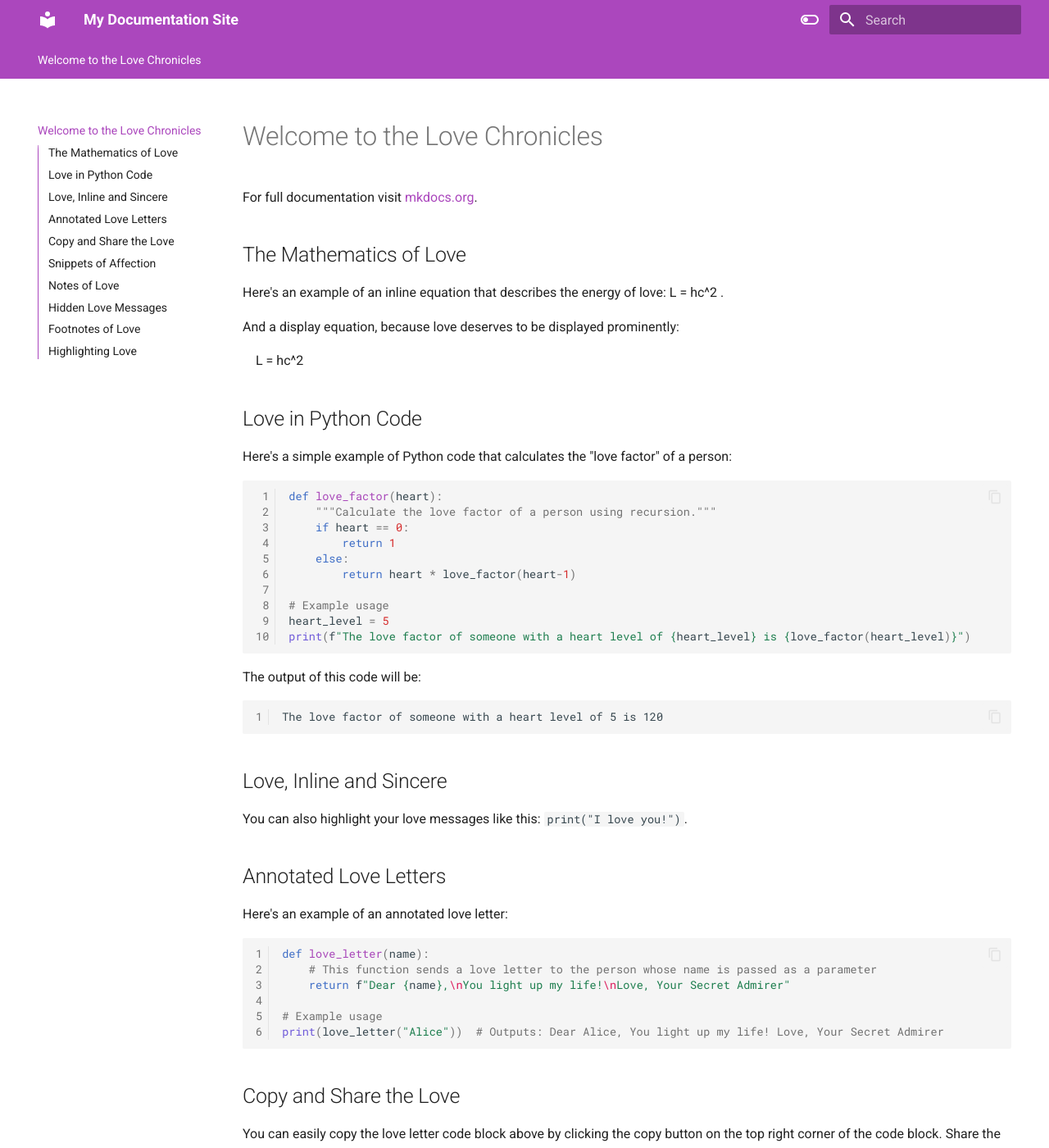
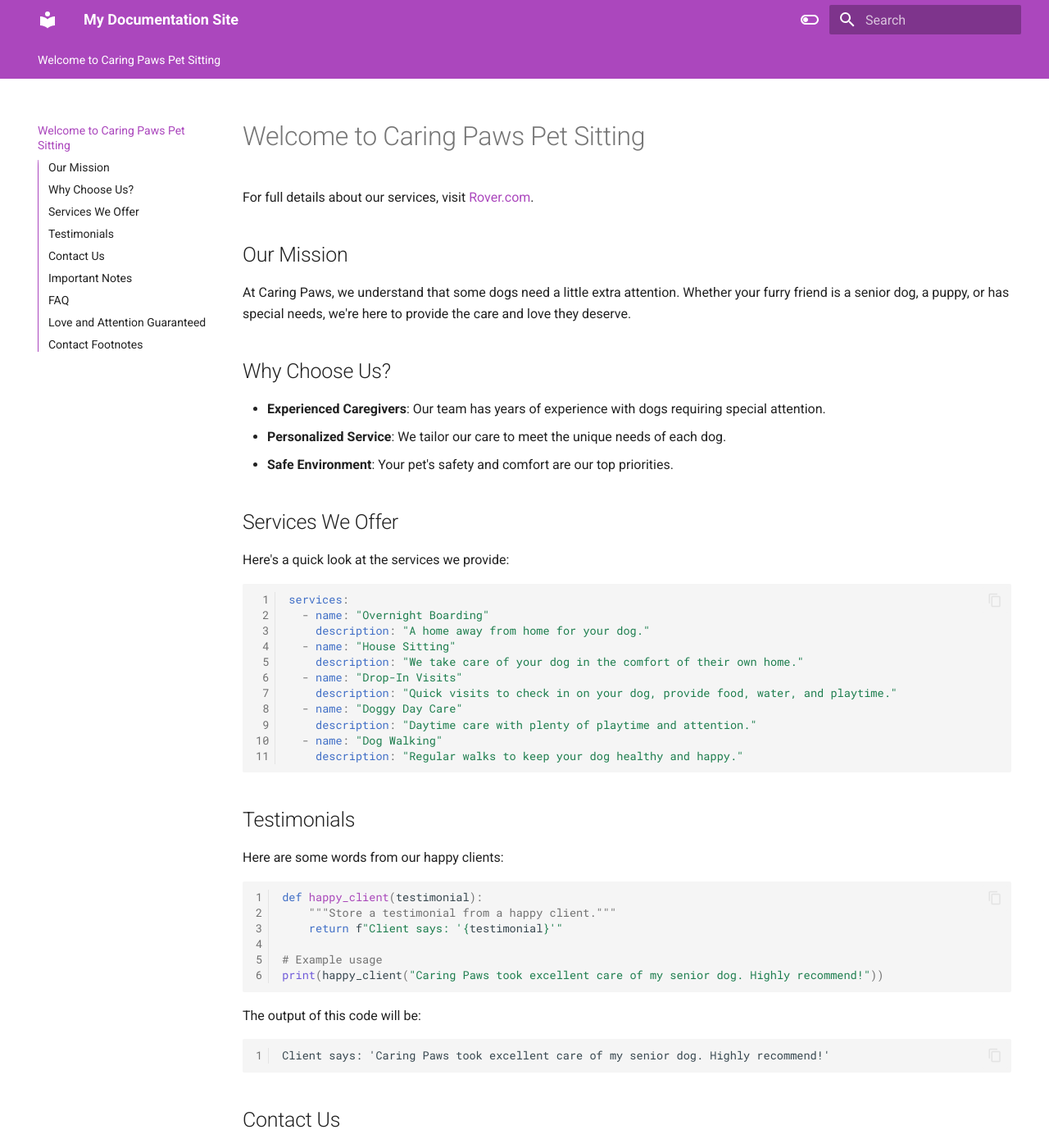
Before and after one commit to crazystorm720/mkdocs, an MkDocs documentation site: the page built from docs/index.md, in a window 1280 px wide and 1400 px high. Shown: the whole window at 82% size. Built offline with MkDocs 1.6.1 and Material for MkDocs 9.7.7, drawn with Linux system fonts in a browser that asks for light colours; nearby versions of some CDN libraries; some of the changed text lies outside the part shown.

Commit message:
update index.md

````diff
--- a/docs/index.md
+++ b/docs/index.md
@@ -1,91 +1,97 @@
-# Welcome to the Love Chronicles
+# Welcome to Caring Paws Pet Sitting
 
-For full documentation visit [mkdocs.org](https://www.mkdocs.org).
+For full details about our services, visit [Rover.com](https://www.rover.com).
 
-## The Mathematics of Love
+## Our Mission
 
-Here's an example of an inline equation that describes the energy of love: \( L = hc^2 \).
+At Caring Paws, we understand that some dogs need a little extra attention. Whether your furry friend is a senior dog, a puppy, or has special needs, we're here to provide the care and love they deserve.
 
-And a display equation, because love deserves to be displayed prominently:
+## Why Choose Us?
 
-\[ L = hc^2 \]
+- **Experienced Caregivers**: Our team has years of experience with dogs requiring special attention.
+- **Personalized Service**: We tailor our care to meet the unique needs of each dog.
+- **Safe Environment**: Your pet's safety and comfort are our top priorities.
 
-## Love in Python Code
+## Services We Offer
 
-Here's a simple example of Python code that calculates the "love factor" of a person:
+Here's a quick look at the services we provide:
+
+```yaml
+services:
+  - name: "Overnight Boarding"
+    description: "A home away from home for your dog."
+  - name: "House Sitting"
+    description: "We take care of your dog in the comfort of their own home."
+  - name: "Drop-In Visits"
+    description: "Quick visits to check in on your dog, provide food, water, and playtime."
+  - name: "Doggy Day Care"
+    description: "Daytime care with plenty of playtime and attention."
+  - name: "Dog Walking"
+    description: "Regular walks to keep your dog healthy and happy."
+```
+
+## Testimonials
+
+Here are some words from our happy clients:
 
 ```python
-def love_factor(heart):
-    """Calculate the love factor of a person using recursion."""
-    if heart == 0:
-        return 1
-    else:
-        return heart * love_factor(heart-1)
+def happy_client(testimonial):
+    """Store a testimonial from a happy client."""
+    return f"Client says: '{testimonial}'"
 
 # Example usage
-heart_level = 5
-print(f"The love factor of someone with a heart level of {heart_level} is {love_factor(heart_level)}")
+print(happy_client("Caring Paws took excellent care of my senior dog. Highly recommend!"))
 ```
 
 The output of this code will be:
 
 ```
-The love factor of someone with a heart level of 5 is 120
+Client says: 'Caring Paws took excellent care of my senior dog. Highly recommend!'
 ```
 
-## Love, Inline and Sincere
+## Contact Us
 
-You can also highlight your love messages like this: `print("I love you!")`.
+You can also reach out to us directly using the following information:
 
-## Annotated Love Letters
-
-Here's an example of an annotated love letter:
-
-```python
-def love_letter(name):
-    # This function sends a love letter to the person whose name is passed as a parameter
-    return f"Dear {name},\nYou light up my life!\nLove, Your Secret Admirer"
-
-# Example usage
-print(love_letter("Alice"))  # Outputs: Dear Alice, You light up my life! Love, Your Secret Admirer
+```yaml
+contact:
+  email: caringpaws@example.com
+  phone: 555-1234
+  address: "123 Pet Lane, Dogtown, USA"
 ```
 
-## Copy and Share the Love
-
-You can easily copy the love letter code block above by clicking the copy button on the top right corner of the code block. Share the love!
-
-## Snippets of Affection
-
-You can include external snippets of affection with the `pymdownx.snippets` extension. Here's an example of including a snippet:
-
-```
-!!! include "path/to/love_snippet.py"
-```
-
-Ensure you have the file `love_snippet.py` in the specified path for this to work.
-
-## Notes of Love
+## Important Notes
 
 !!! note
-    This is a note of love. You can use it to highlight important expressions of affection.
+    Please ensure your dog is up-to-date on vaccinations before booking a stay with us.
 
-## Hidden Love Messages
-
-You can hide love messages in expandable details sections:
+## FAQ
 
 <details>
-<summary>Click to reveal a secret message</summary>
+<summary>What do I need to bring for my dog's stay?</summary>
 
-Here is some hidden love content that can be expanded and collapsed. You are loved!
+Please bring your dog's food, medications, favorite toys, and bedding. We want to make their stay as comfortable as possible.
 
 </details>
 
-## Footnotes of Love
+<details>
+<summary>Can you administer medications to my dog?</summary>
 
-Here's a statement with a footnote[^1].
+Yes, we are experienced in administering medications, including injections, pills, and topical treatments.
 
-[^1]: This is a loving footnote content.
+</details>
 
-## Highlighting Love
+## Love and Attention Guaranteed
 
-You can highlight your love notes using the `pymdownx.mark` extension. Here is some ==highlighted love==.
+We highlight your dog's needs using the `pymdownx.mark` extension. Here is some ==extra special care== your dog will receive:
+
+- Individual playtime
+- Regular potty breaks
+- Administering medications as needed
+- Extra cuddles and attention
+
+## Contact Footnotes
+
+For more detailed policies, check out our [terms and conditions](terms.md)[^1].
+
+[^1]: Detailed policies and terms of service for Caring Paws Pet Sitting.
````
